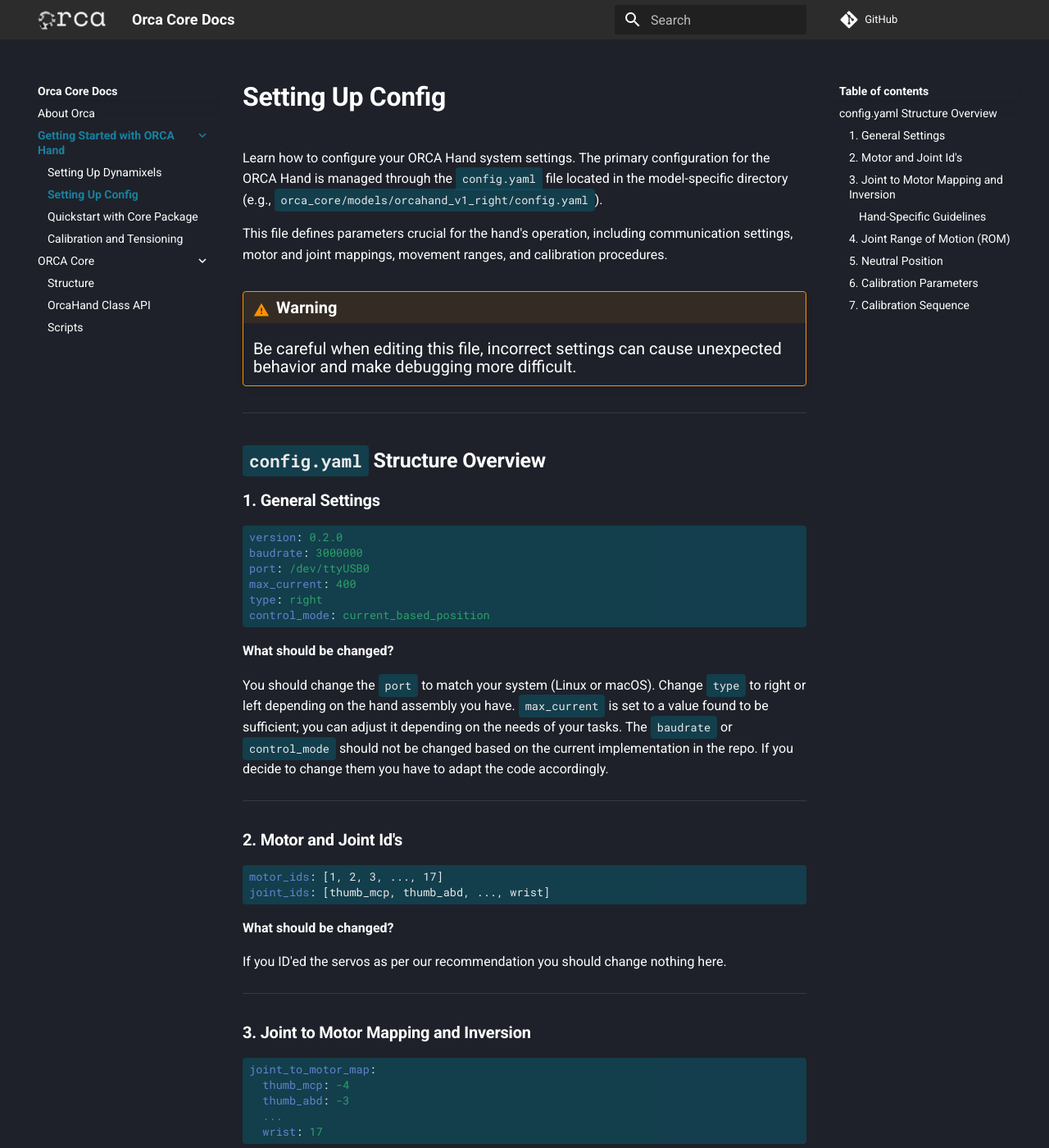
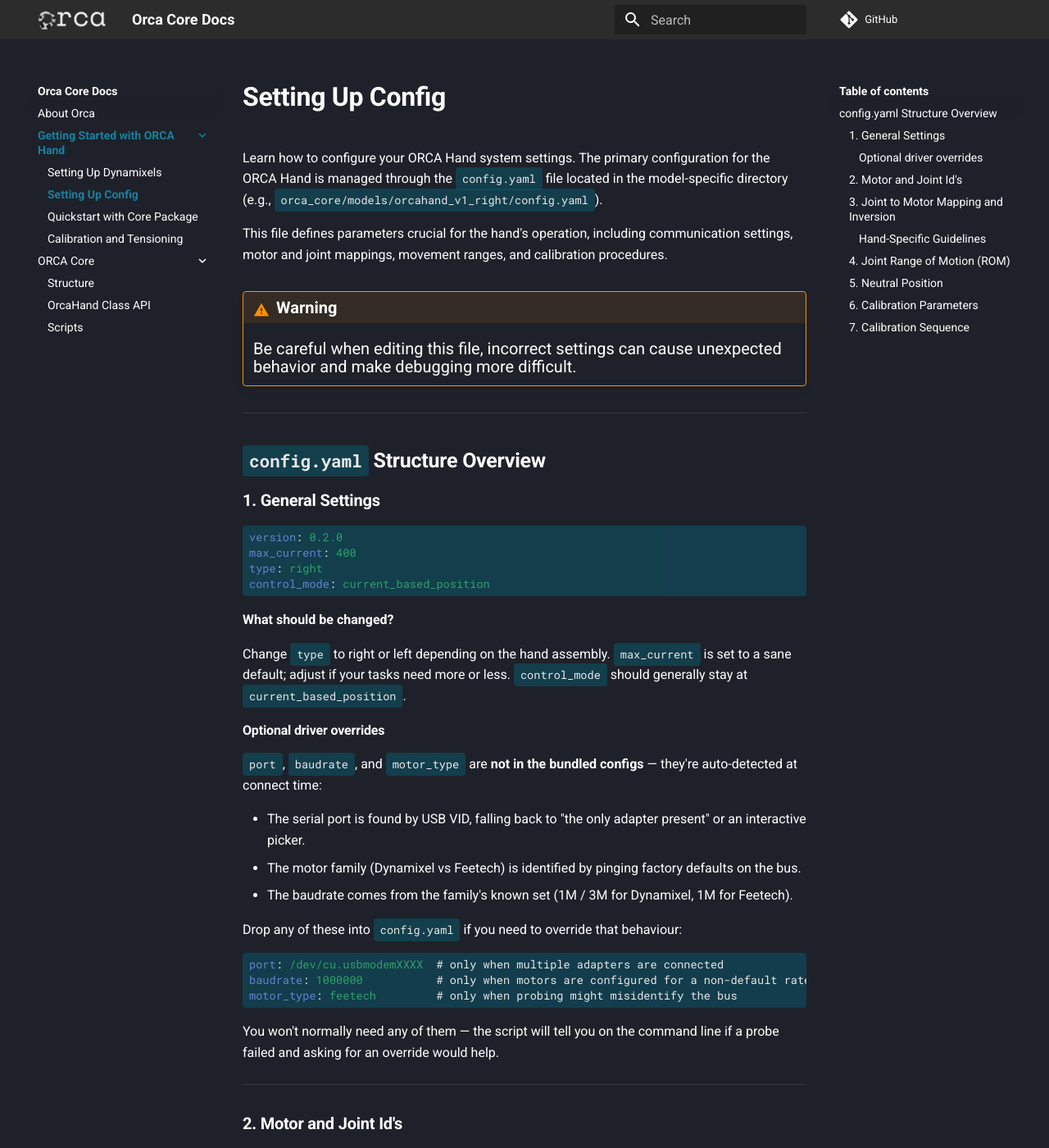
Before and after one commit to orcahand/orca_core, an MkDocs documentation site: the page built from docs/pages/getting-started-docs/setting-up-config.md, in a window 1280 px wide and 1400 px high. Shown: the whole window at 82% size. Built offline with MkDocs 1.6.1 and Material for MkDocs 9.7.7, drawn with Linux system fonts in a browser that asks for light colours.

Commit message:
Document optional driver overrides in README and setting-up-config
port / baudrate / motor_type were removed from bundled configs when
auto-detection landed, but the override path (drop them back into
config.yaml when you need to) wasn't documented anywhere users would
find it. Now covered in:

- README "Serial port, baudrate, and motor type" section — replaces the
  outdated "Serial Port Path" block that told users to set the port in
  yaml. New section explains auto-detect + three override use cases
  (multiple adapters / non-default baud / explicit family).
- setting-up-config.md General Settings — bundled yaml example trimmed,
  new "Optional driver overrides" subsection mirrors the README.

````diff
--- a/docs/pages/getting-started-docs/setting-up-config.md
+++ b/docs/pages/getting-started-docs/setting-up-config.md
@@ -15,8 +15,6 @@
 
 ```yaml
 version: 0.2.0
-baudrate: 3000000
-port: /dev/ttyUSB0
 max_current: 400
 type: right
 control_mode: current_based_position
@@ -24,7 +22,25 @@
 
 **What should be changed?**
 
-You should change the `port` to match your system (Linux or macOS). Change `type` to right or left depending on the hand assembly you have. `max_current` is set to a value found to be sufficient; you can adjust it depending on the needs of your tasks. The `baudrate` or `control_mode` should not be changed based on the current implementation in the repo. If you decide to change them you have to adapt the code accordingly.
+Change `type` to right or left depending on the hand assembly. `max_current` is set to a sane default; adjust if your tasks need more or less. `control_mode` should generally stay at `current_based_position`.
+
+#### Optional driver overrides
+
+`port`, `baudrate`, and `motor_type` are **not in the bundled configs** — they're auto-detected at connect time:
+
+- The serial port is found by USB VID, falling back to "the only adapter present" or an interactive picker.
+- The motor family (Dynamixel vs Feetech) is identified by pinging factory defaults on the bus.
+- The baudrate comes from the family's known set (1M / 3M for Dynamixel, 1M for Feetech).
+
+Drop any of these into `config.yaml` if you need to override that behaviour:
+
+```yaml
+port: /dev/cu.usbmodemXXXX  # only when multiple adapters are connected
+baudrate: 1000000           # only when motors are configured for a non-default rate
+motor_type: feetech         # only when probing might misidentify the bus
+```
+
+You won't normally need any of them — the script will tell you on the command line if a probe failed and asking for an override would help.
 
 ---
 
````
Also changed, not shown: README.md (+14 -15 lines).
